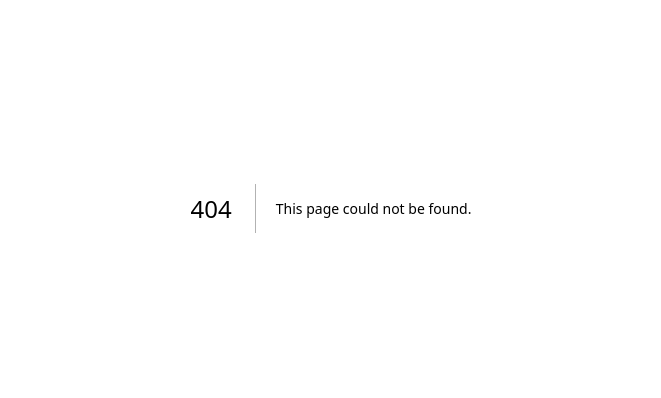
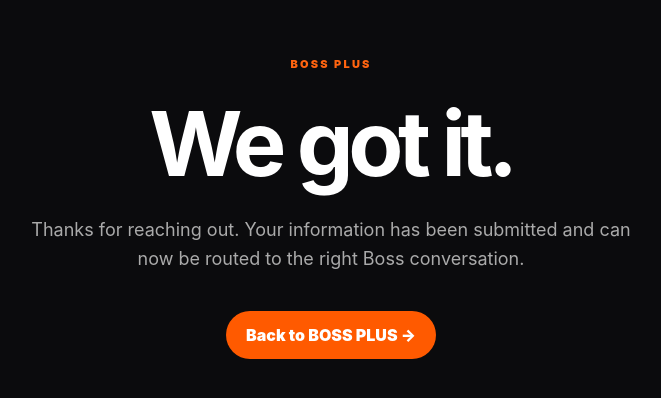
Before and after one commit to eaglevisiondigital/theboss, a Next.js app: page /thanks in a window 1280 px wide. Before the commit this address had no page. Shown: the part 192-590 px from the top of the page, without its empty margins (309-970 px from the left). Built offline with nearby package versions, Linux system fonts and the light colour scheme.

Commit message:
Expand Boss premium site: app/thanks/page.tsx

```diff
--- /dev/null
+++ b/app/thanks/page.tsx
@@ -0,0 +1 @@
+export const metadata={title:"Thank You"};export default function Page(){return <main style={{minHeight:"100vh",display:"grid",placeItems:"center",background:"#0b0b0d",color:"#fff",padding:"24px",textAlign:"center"}}><div><div style={{color:"#ff6410",fontWeight:900,letterSpacing:".2em",fontSize:11}}>BOSS PLUS</div><h1 style={{fontSize:"clamp(48px,8vw,90px)",letterSpacing:"-.06em",margin:"18px 0"}}>We got it.</h1><p style={{color:"#aaa",fontSize:18,maxWidth:600,lineHeight:1.6}}>Thanks for reaching out. Your information has been submitted and can now be routed to the right Boss conversation.</p><a href="/" style={{display:"inline-block",marginTop:20,background:"#ff5a00",padding:"14px 20px",borderRadius:999,fontWeight:900}}>Back to BOSS PLUS →</a></div></main>}
```
